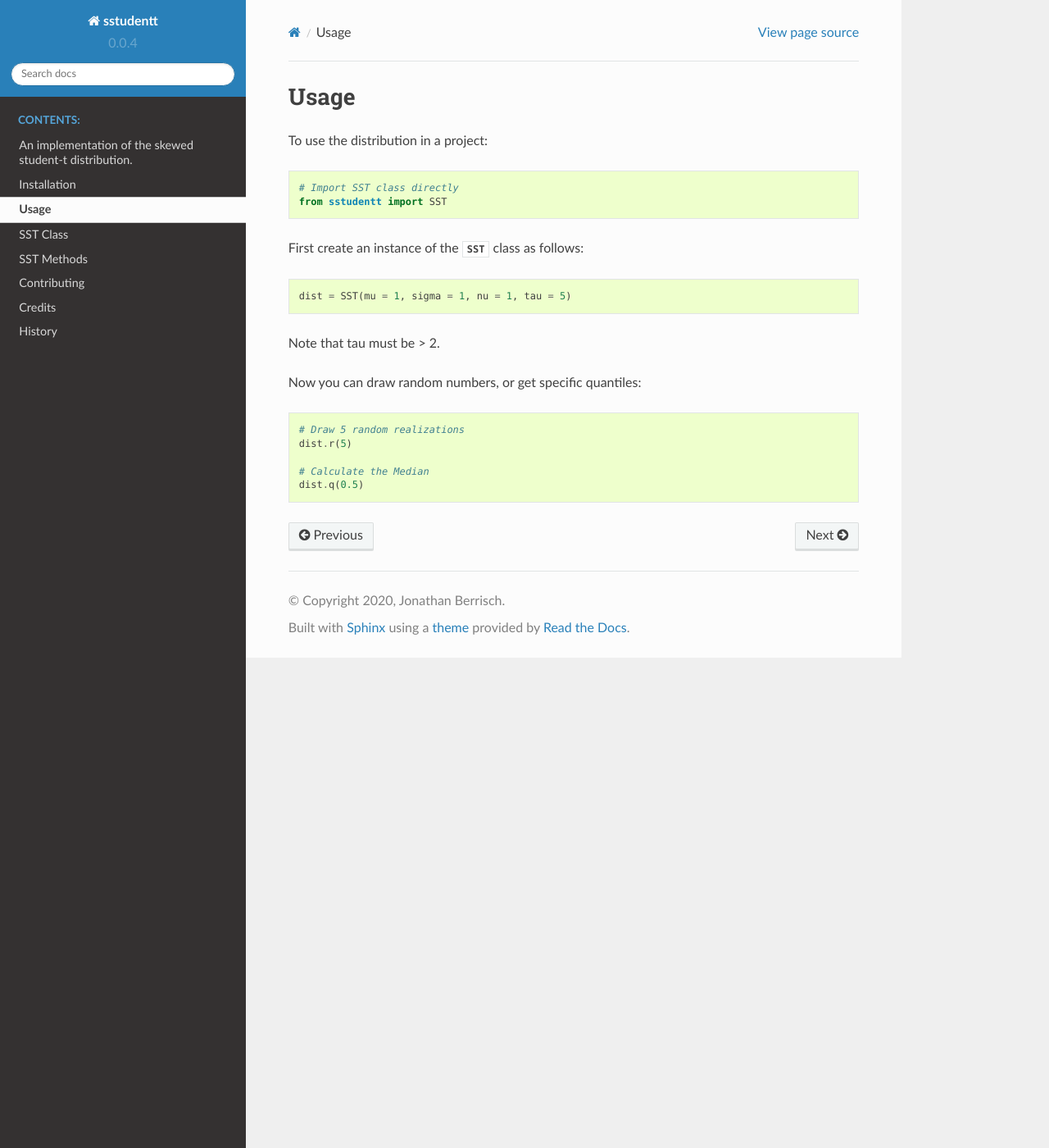
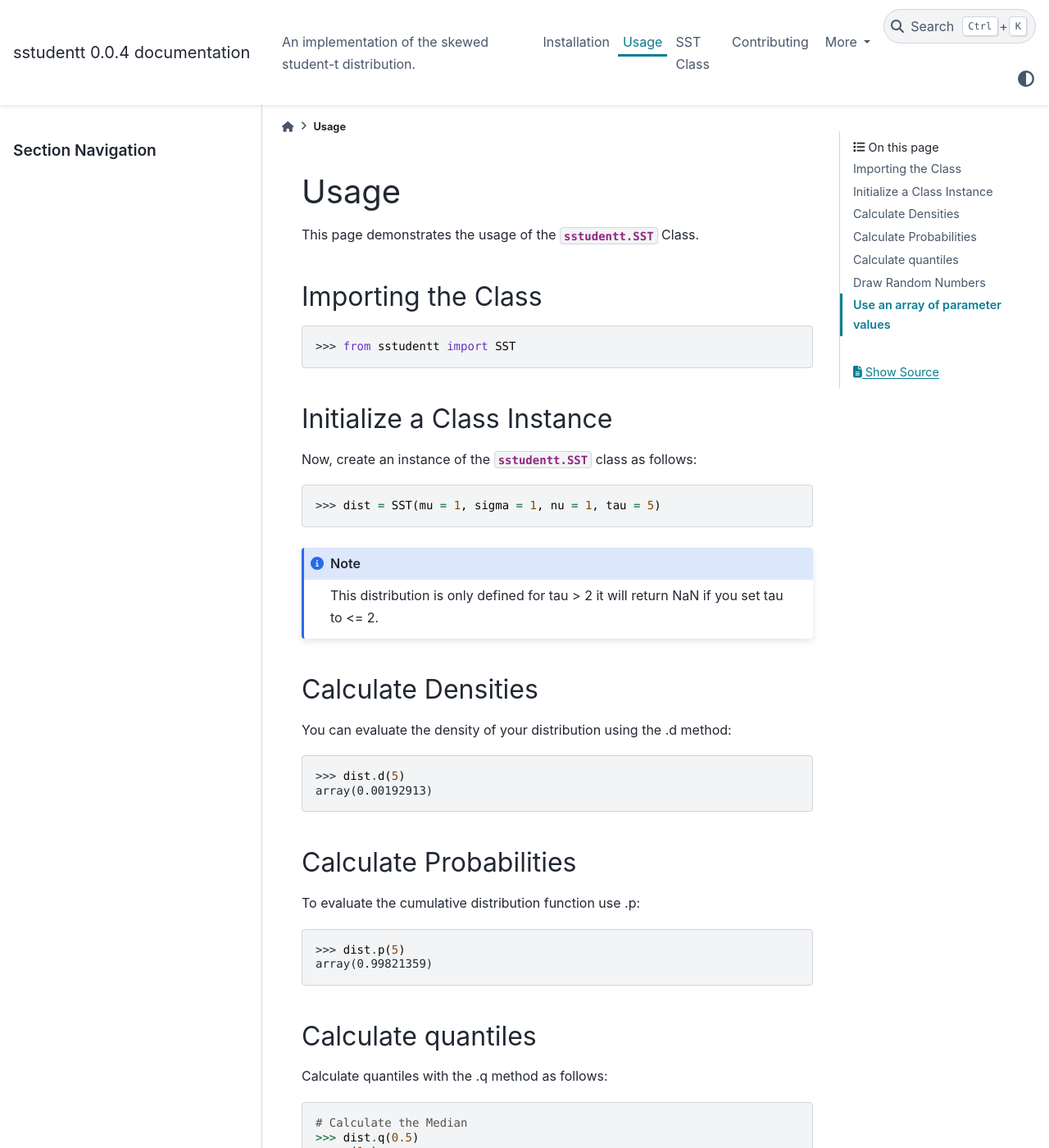
Before and after one commit to BerriJ/sstudentt, a Sphinx documentation site: the page built from docs/usage.rst, in a window 1280 px wide and 1400 px high. Shown: the whole window at 82% size. Built offline with Sphinx 7.4.7 and the PyData theme 0.15.4, drawn with Linux system fonts in a browser that asks for light colours; some of the changed text lies outside the part shown.

Commit message:
Update documentation

```diff
--- a/docs/SST.rst
+++ b/docs/SST.rst
@@ -1,5 +1,5 @@
 SST Class
-=========
+===========
 
 .. autoclass:: sstudentt.SST
 
--- a/docs/conf.py
+++ b/docs/conf.py
@@ -82,14 +82,17 @@ todo_include_todos = False
 
 # The theme to use for HTML and HTML Help pages.  See the documentation for
 # a list of builtin themes.
-#
-html_theme = "sphinx_rtd_theme"
+
+html_theme = "pydata_sphinx_theme"
+
 
 # Theme options are theme-specific and customize the look and feel of a
 # theme further.  For a list of options available for each theme, see the
 # documentation.
-#
-# html_theme_options = {}
+
+html_theme_options: {
+    "github_url": "https://github.com/BerriJ/sstudentt"
+}
 
 # Add any paths that contain custom static files (such as style sheets) here,
 # relative to this directory. They are copied after the builtin static files,
--- a/docs/usage.rst
+++ b/docs/usage.rst
@@ -2,21 +2,132 @@
 Usage
 =====
 
-To use the distribution in a project::
+This page demonstrates the usage of the :class:`sstudentt.SST` Class.
 
-    # Import SST class directly
-    from sstudentt import SST
+Importing the Class
+-------------------
 
-First create an instance of the :class:`SST` class as follows::
+.. code-block:: python
 
-    dist = SST(mu = 1, sigma = 1, nu = 1, tau = 5)
+    >>> from sstudentt import SST
 
-Note that tau must be > 2.
 
-Now you can draw random numbers, or get specific quantiles::
+Initialize a Class Instance
+---------------------------
+
+Now, create an instance of the :class:`sstudentt.SST` class as follows:
+
+.. code-block:: python
+
+    >>> dist = SST(mu = 1, sigma = 1, nu = 1, tau = 5)
+
+.. note::
+
+   This distribution is only defined for tau > 2 it will return NaN if you set tau to <= 2.
+
+Calculate Densities
+-------------------
+
+You can evaluate the density of your distribution using the .d method:
+
+.. code-block:: python
+
+    >>> dist.d(5)
+    array(0.00192913)
+
+
+Calculate Probabilities
+-----------------------
+
+To evaluate the cumulative distribution function use .p:
+
+.. code-block:: python
+
+    >>> dist.p(5)
+    array(0.99821359)
+
+Calculate quantiles
+-------------------
+
+Calculate quantiles with the .q method as follows:
+
+.. code-block:: python
+
+    # Calculate the Median
+    >>> dist.q(0.5)
+    array(1.)
+
+.. note::
+
+   Since dist.nu equals 1 we have defined a symmetric distribution. That is, the median equals the mean (dist.mu).
+
+Draw Random Numbers
+-------------------
+
+.. code-block:: python
 
     # Draw 5 random realizations
-    dist.r(5)
+    >>> dist.r(5)
+    array([3.05375391, 1.34209471, 1.01463769, 1.87961664, 1.58893329])
 
-    # Calculate the Median
-    dist.q(0.5)
+.. note::
+
+   You can also define the shape of the return array to draw multiple random numbers as follows.
+   Note that this only works when all class parameters (mu, sigma, nu tau) are defined as scalars. If (some of them) are arrays .r will always return an array of random values that matches the respective input shape
+
+.. code-block:: python
+
+    # Draw 5 random realizations
+    >>> dist.r((4,5))
+    array([[ 1.92072641,  0.60935071,  2.13692281,  0.66015911,  3.11887499],
+          [ 2.08452098, -0.3657303 ,  0.95636288,  2.67946154,  0.89610456],
+          [ 1.13357025, -0.26609876,  2.32864548,  0.79109498,  2.00020994],
+          [ 0.64556586,  1.32889601, -0.49943665, -0.14925501,  1.11598305]])
+
+Use an array of parameter values
+--------------------------------
+
+It's possible to intialize the distribution using arrays for the parameters.
+
+For demonstration purposes we will define 2 arrays:
+
+.. code-block:: python
+
+    >>> arr_1 = np.array([[1, 3], [3, 7]])
+    >>> arr_2 = np.array([[7, 3], [3, 1]])
+
+You can use these arrays to instantiate a distribution as follows:
+
+.. code-block:: python
+
+    >>> dist2 = SST(mu = arr_1, sigma = arr_2, nu = 2, tau = 4)
+
+As you can see, it's possible to mix arrays (of equal size) with scalars.
+
+The methods will now return an array of the same shape:
+
+.. code-block:: python
+
+    >>> dist2.p(2)
+    array([[6.63755107e-01, 4.35802430e-01],
+           [4.35802430e-01, 1.21990298e-05]])
+
+Its even possible to use an array (of the same shape) as method input:
+
+.. code-block:: python
+
+    >>> dist2.p(arr_2)
+    array([[8.57842312e-01, 6.04032453e-01],
+           [6.04032453e-01, 5.29846717e-06]])
+
+This does not work with the .r method.
+
+.. warning::
+
+   The functions are relatively robust against arrays of different sizes because it uses the numpy broadcasting for casting arrays together.
+   This can, however, create results which might be hard to interpret.
+   Therefore, I strongly recommend sticking to one of the following for parameter definition:
+
+    * Scalars for all parameters
+    * Arrays of the same shape for all parameters
+    * A mixture of scalars and same shaped arrays
--- a/requirements_dev.txt
+++ b/requirements_dev.txt
@@ -6,7 +6,7 @@ flake8==3.7.9
 tox==3.14.6
 coverage==5.1
 Sphinx==3.0.2
-sphinx-typo3-theme==4.1.2
+pydata-sphinx-theme==0.2.1
 twine==3.1.1
 
 pytest==5.4.1
```
Also changed, not shown: README.rst (+6 -3 lines), 1 other file.
